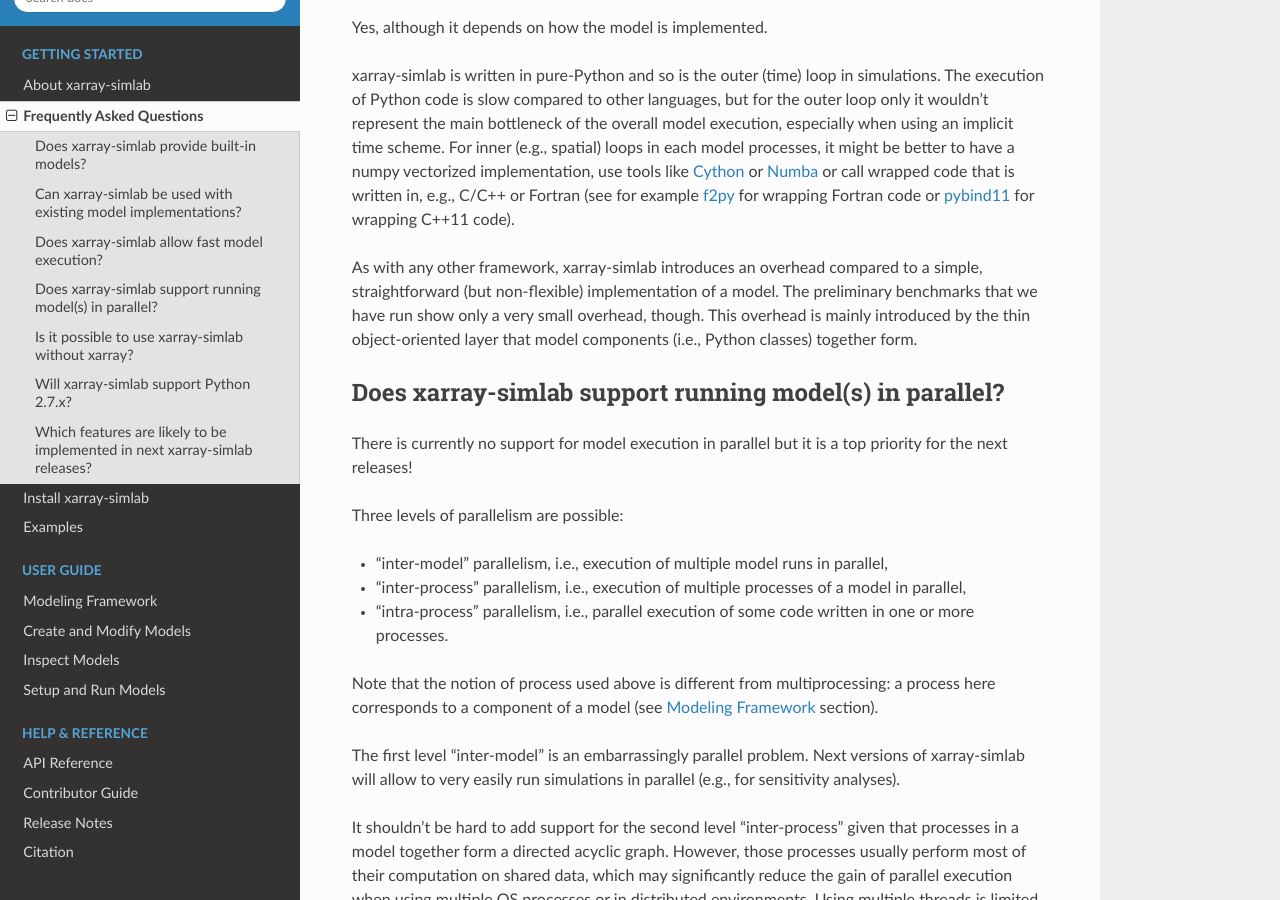
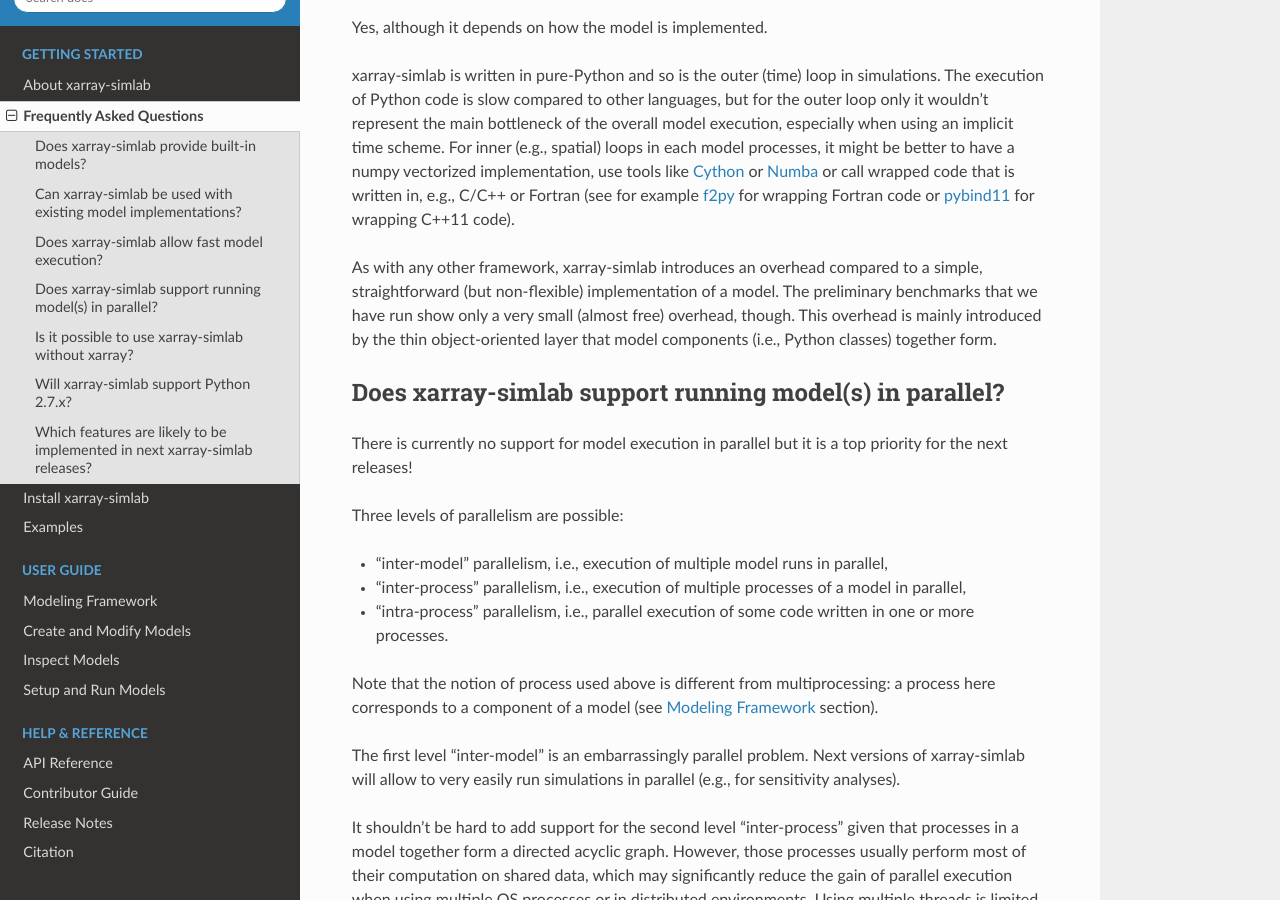
Before and after one commit to xarray-contrib/xarray-simlab, a Sphinx documentation site: the page built from doc/faq.rst, in a window 1280 px wide and 900 px high, scrolled down 584 px. Built offline with Sphinx 7.4.7 and the Read the Docs theme 2.0.0, drawn with Linux system fonts in a browser that asks for light colours; pages that are not in the unit, such as notebooks, are missing from menus; the version number could not be read and is left out.

Commit message:
doc update examples

```diff
--- a/doc/faq.rst
+++ b/doc/faq.rst
@@ -41,9 +41,9 @@ wrapping Fortran code or pybind11_ for wrapping C++11 code).
 As with any other framework, xarray-simlab introduces an overhead
 compared to a simple, straightforward (but non-flexible)
 implementation of a model. The preliminary benchmarks that we have run
-show only a very small overhead, though. This overhead is mainly
-introduced by the thin object-oriented layer that model components
-(i.e., Python classes) together form.
+show only a very small (almost free) overhead, though. This overhead
+is mainly introduced by the thin object-oriented layer that model
+components (i.e., Python classes) together form.
 
 .. _Cython: http://cython.org/
 .. _Numba: http://numba.pydata.org/
--- a/doc/whats_new.rst
+++ b/doc/whats_new.rst
@@ -122,8 +122,8 @@ Regressions (will be fixed in future releases)
   are not handled by xarray-simlab yet.
 - Variables don't accept anymore a dimension that corresponds to their
   own name. This may be useful, e.g., for sensitivity analysis, but as
-  the latter is not implemented yet this feature will be added back in
-  a next release.
+  the latter is not implemented yet this feature has been removed and
+  will be added back in a next release.
 
 v0.1.1 (20 November 2017)
 -------------------------
```
